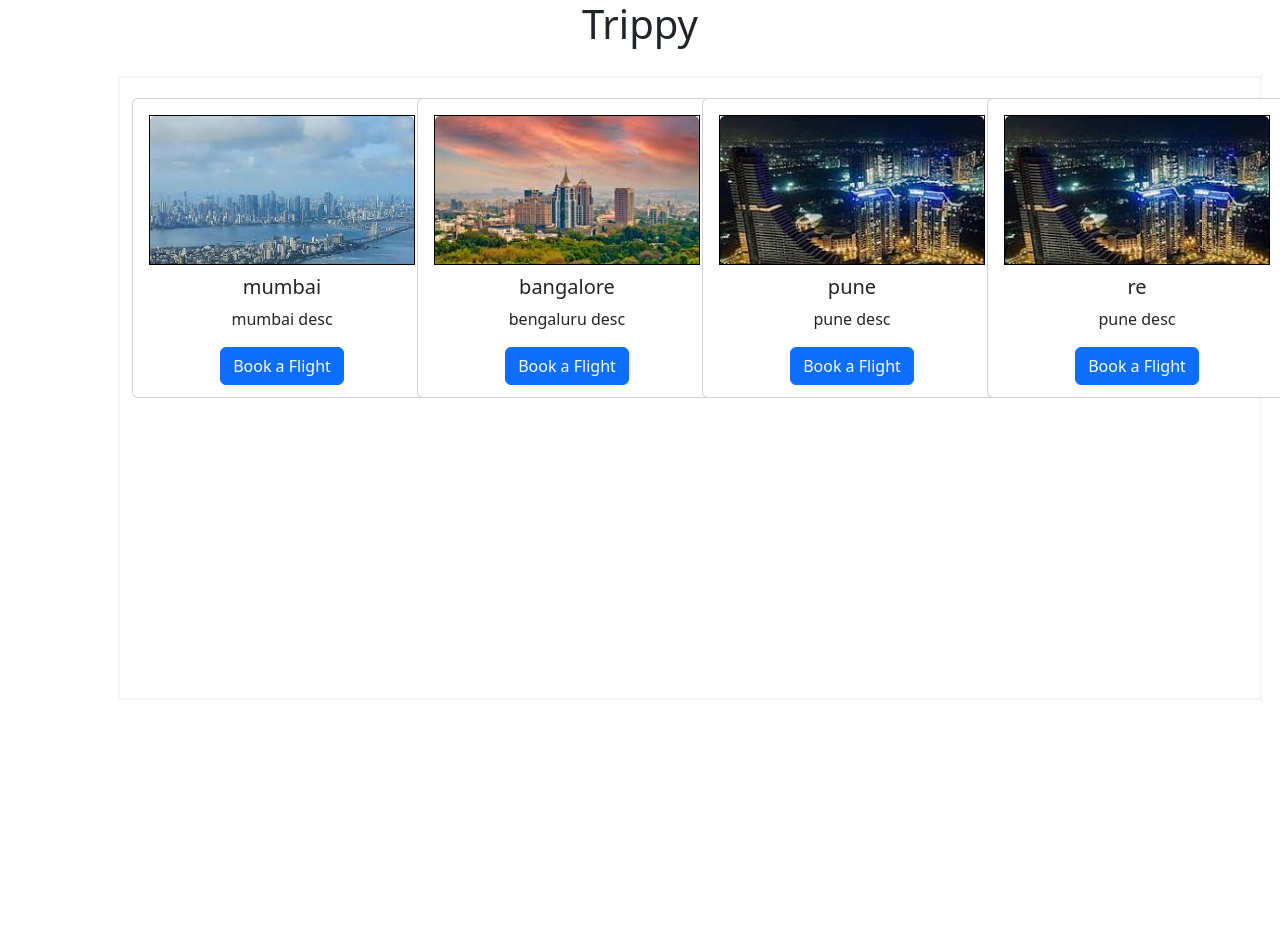
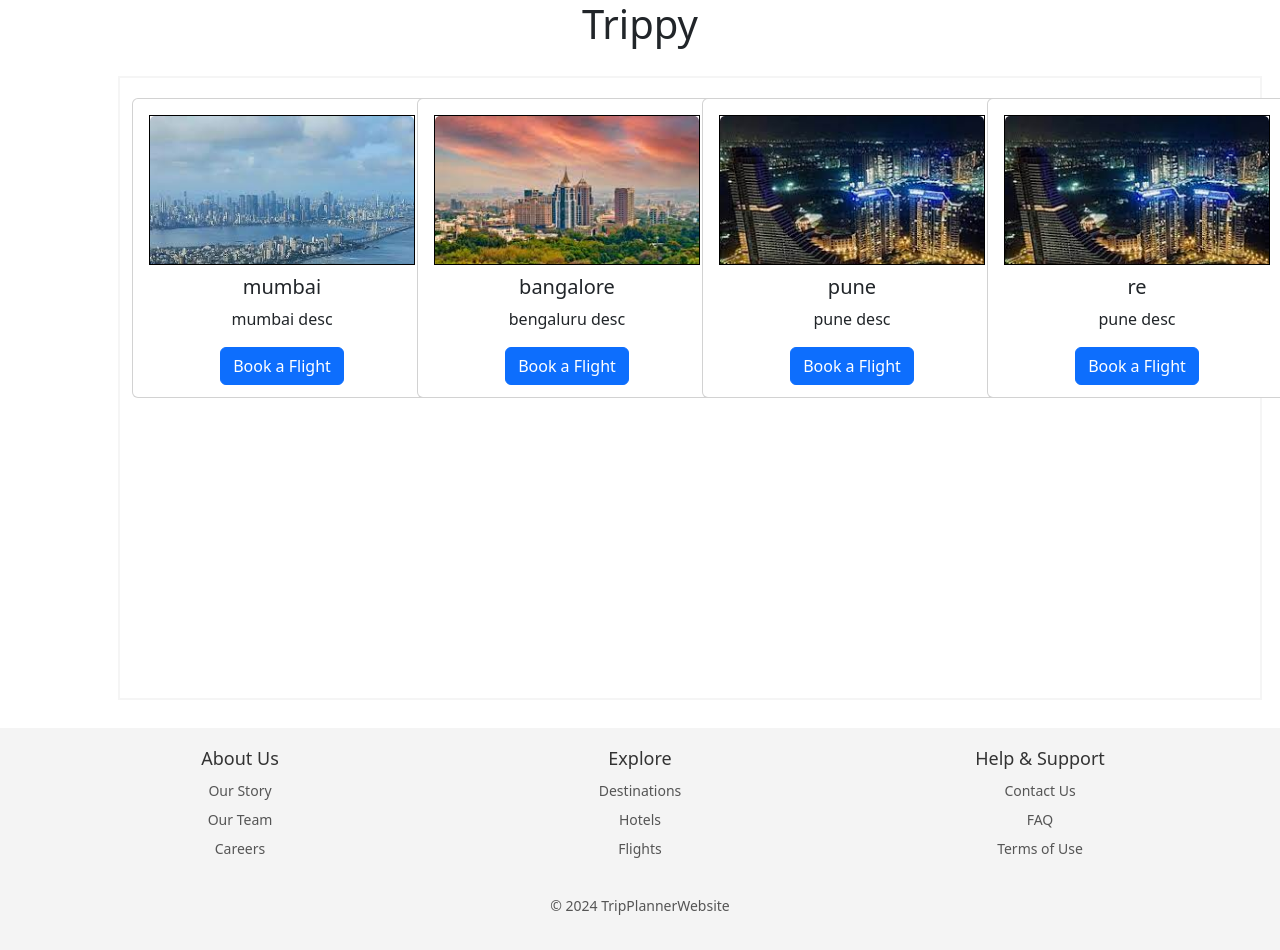
Before and after one commit to Shushant14/sushant, a React (Create React App) app: page / in a window 1280 px wide. Before the commit the page ends 800 px from the top, so only its background shows below. Built offline with nearby package versions, Linux system fonts and the light colour scheme.

Commit message:
Footer Added

```diff
--- a/src/App.js
+++ b/src/App.js
@@ -1,12 +1,14 @@
 import logo from './logo.svg';
 import './App.css';
 import PopularDesitnationTray from './component/PopularDesitnationTray';
+import Footer from './component/Footer';
 
 function App() {
   return (
     <div className="App">
       <h1>Trippy</h1>
       <PopularDesitnationTray/>
+      <Footer />
     </div>
   );
 }
--- /dev/null
+++ b/src/Footer.css
@@ -0,0 +1,49 @@
+
+.footer {
+    background-color: #f4f4f4;
+    padding: 20px 0;
+    color: #555;
+    font-size: 14px;
+  }
+
+  .footer-container {
+    display: flex;
+    justify-content: space-around;
+    max-width: 1200px;
+    margin: 0 auto;
+  }
+
+  .footer-section {
+    flex: 1;
+    margin: 0 20px;
+  }
+
+  .footer-section h3 {
+    font-size: 18px;
+    margin-bottom: 10px;
+    color: #333;
+  }
+
+  .footer-section ul {
+    list-style: none;
+    padding: 0;
+  }
+
+  .footer-section ul li {
+    margin-bottom: 8px;
+  }
+
+  .footer-section ul li a {
+    text-decoration: none;
+    color: #555;
+    transition: color 0.3s ease;
+  }
+
+  .footer-section ul li a:hover {
+    color: #007bff;
+  }
+
+  .footer-bottom {
+    text-align: center;
+    margin-top: 20px;
+  }
--- /dev/null
+++ b/src/component/Footer.css
@@ -0,0 +1,49 @@
+
+.footer {
+    background-color: #f4f4f4;
+    padding: 20px 0;
+    color: #555;
+    font-size: 14px;
+  }
+
+  .footer-container {
+    display: flex;
+    justify-content: space-around;
+    max-width: 1200px;
+    margin: 0 auto;
+  }
+
+  .footer-section {
+    flex: 1;
+    margin: 0 20px;
+  }
+
+  .footer-section h3 {
+    font-size: 18px;
+    margin-bottom: 10px;
+    color: #333;
+  }
+
+  .footer-section ul {
+    list-style: none;
+    padding: 0;
+  }
+
+  .footer-section ul li {
+    margin-bottom: 8px;
+  }
+
+  .footer-section ul li a {
+    text-decoration: none;
+    color: #555;
+    transition: color 0.3s ease;
+  }
+
+  .footer-section ul li a:hover {
+    color: #007bff;
+  }
+
+  .footer-bottom {
+    text-align: center;
+    margin-top: 20px;
+  }
--- /dev/null
+++ b/src/component/Footer.js
@@ -0,0 +1,44 @@
+// Footer.js
+
+import React from 'react';
+import "./Footer.css";
+
+const Footer = () => {
+  return (
+    <footer className="footer">
+      <div className="footer-container">
+        <div className="footer-section">
+          <h3>About Us</h3>
+          <ul>
+            <li><a href="/about">Our Story</a></li>
+            <li><a href="/team">Our Team</a></li>
+            <li><a href="/careers">Careers</a></li>
+          </ul>
+        </div>
+        <div className="footer-section">
+          <h3>Explore</h3>
+          <ul>
+            <li><a href="/destinations">Destinations</a></li>
+            <li><a href="/hotels">Hotels</a></li>
+            <li><a href="/flights">Flights</a></li>
+          </ul>
+        </div>
+        <div className="footer-section">
+          <h3>Help & Support</h3>
+          <ul>
+            <li><a href="/contact">Contact Us</a></li>
+            <li><a href="/faq">FAQ</a></li>
+            <li><a href="/terms">Terms of Use</a></li>
+          </ul>
+        </div>
+      </div>
+      <div className="footer-bottom">
+        <p>&copy; {new Date().getFullYear()} TripPlannerWebsite</p>
+      </div>
+
+    </footer>
+
+  );
+}
+
+export default Footer;
```
